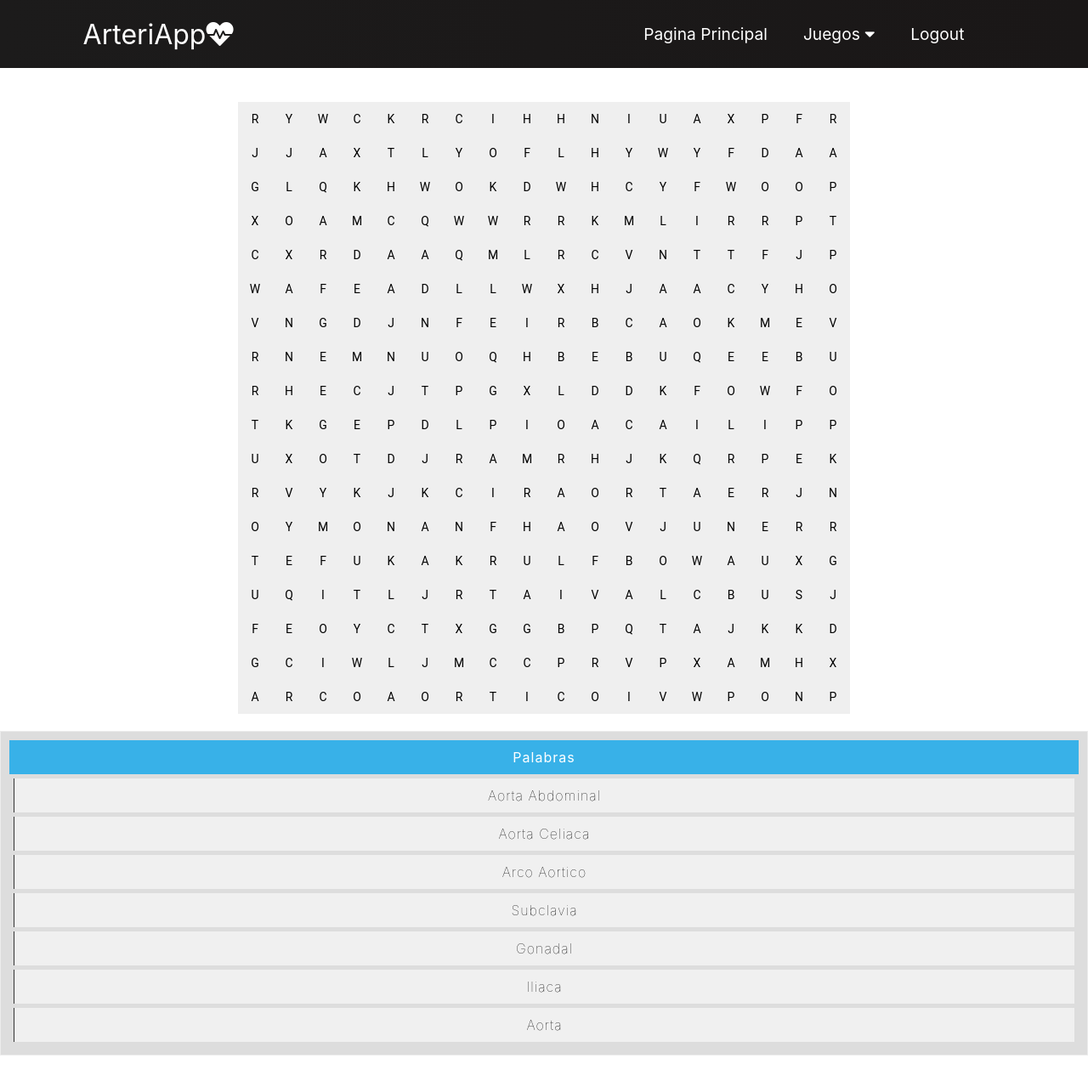
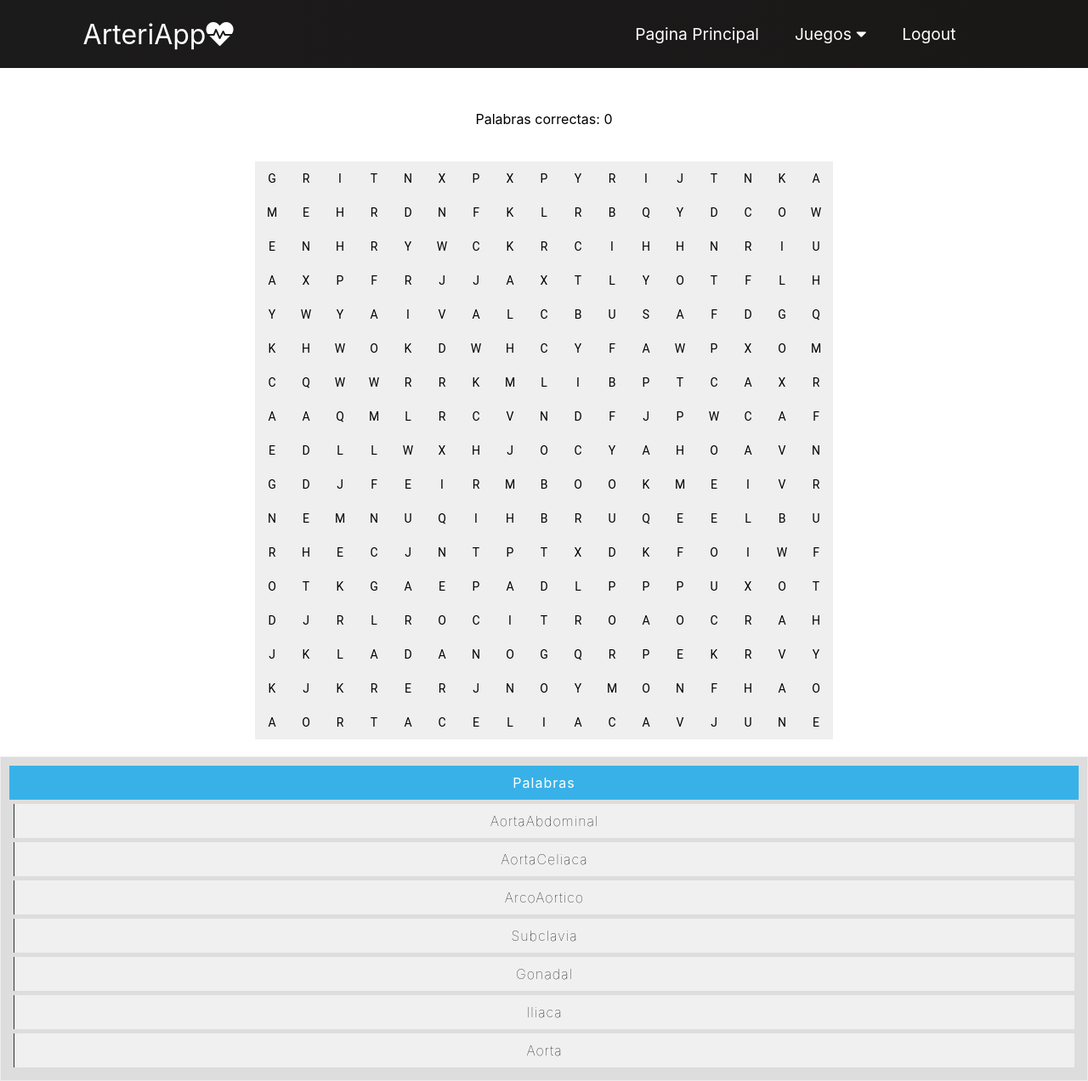
Before and after one commit to jdmejiav/AortApp, a React (Create React App) app: page /wordsearch in a window 1280 px wide. Shown: the whole page at 85% size. Before the commit the page ends 1242 px from the top, so only its background shows below. Built offline with nearby package versions, Linux system fonts and the light colour scheme; no server answers; sample sign-in values are in the browser's storage.

Commit message:
Word search fixes

```diff
--- a/src/components/Navbar.css
+++ b/src/components/Navbar.css
@@ -23,7 +23,7 @@
 
 .nav-menu {
   display: grid;
-  grid-template-columns: repeat(5, auto);
+  grid-template-columns: repeat(6, auto);
   grid-gap: 10px;
   list-style: none;
   text-align: center;
--- a/src/components/wordsearch.js
+++ b/src/components/wordsearch.js
@@ -3,280 +3,16 @@ import "./wordsearch.css";
 
 // Code Taken from https://codepen.io/imdigvijay/full/gqzJKX
 // Modified to work on this project
-/*
-var completeList = [
-  "Andra Pradesh",
-  "Arunachal Pradesh",
-  "Assam",
-  "Bihar",
-  "Chhattisgarh",
-  "Goa",
-  "Gujarat",
-  "Haryana",
-  "Himachal Pradesh",
-  "Jammu and Kashmir",
-  "Jharkhand",
-  "Karnataka",
-  "Kerala",
-  "Madya Pradesh",
-  "Maharashtra",
-  "Manipur",
-  "Meghalaya",
-  "Mizoram",
-  "Nagaland",
-  "Orissa",
-  "Punjab",
-  "Rajasthan",
-  "Sikkim",
-  "Tamil Nadu",
-  "Telagana",
-  "Tripura",
-  "Uttaranchal",
-  "Uttar Pradesh",
-  "West Bengal",
-  "Andaman and Nicobar Islands",
-  "Chandigarh",
-  "Dadar and Nagar Haveli",
-  "Daman and Diu",
-  "Delhi",
-  "Lakshadeep",
-  "Pondicherry",
-  "Hyderabad",
-  "Amaravati",
-  "Itangar",
-  "Dispur",
-  "Patna",
-  "Raipur",
-  "Panaji",
-  "Gandhinagar",
-  "Chandigarh",
-  "Shimla",
-  "Srinagar",
-  "Jammu",
-  "Ranchi",
-  "Bangalore",
-  "Thiruvananthapuram",
-  "Bhopal",
-  "Mumbai",
-  "Imphal",
-  "Shillong",
-  "Aizawi",
-  "Kohima",
-  "Bhubaneshwar",
-  "Chandigarh",
-  "Jaipur",
-  "Gangtok",
-  "Chennai",
-  "Hyderabad",
-  "Agartala",
-  "Dehradun",
-  "Lucknow",
-  "Kolkata",
-  "Capital",
-  "Port Blair",
-  "Chandigarh",
-  "Silvassa",
-  "Daman",
-  "Delhi",
-  "Kavaratti",
-  "Pondicherry",
-  "Afghanistan",
-  "Albania",
-  "Algeria",
-  "Andorra",
-  "Angola",
-  "Argentina",
-  "Armenia",
-  "Australia",
-  "Austria",
-  "Azerbaijan",
-  "Bahrain",
-  "Bangladesh",
-  "Barbados",
-  "Belarus",
-  "Belgium",
-  "Belize",
-  "Benin",
-  "Bhutan",
-  "Bolivia",
-  "Chad",
-  "Chile",
-  "China",
-  "Colombia",
-  "Comoros",
-  "Denmark",
-  "Dominica",
-  "Eritrea",
-  "Estonia",
-  "Eswatini",
-  "Ethiopia",
-  "Fiji",
-  "Finland",
-  "France",
-  "Gabon",
-  "Georgia",
-  "Germany",
-  "Ghana",
-  "Greece",
-  "Grenada",
-  "Guatemala",
-  "Guinea",
-  "Guinea-Bissau",
-  "Guyana",
-  "Haiti",
-  "Honduras",
-  "Hungary",
-  "Iceland",
-  "India",
-  "Indonesia",
-  "Iran",
-  "Iraq",
-  "Ireland",
-  "Israel",
-  "Italy",
-  "Jamaica",
-  "Japan",
-  "Jordan",
-  "Kazakhstan",
-  "Kenya",
-  "Kiribati",
-  "Kosovo",
-  "Kuwait",
-  "Kyrgyzstan",
-  "Laos",
-  "Latvia",
-  "Lebanon",
-  "Lesotho",
-  "Liberia",
-  "Libya",
-  "Liechtenstein",
-  "Lithuania",
-  "Luxembourg",
-  "Madagascar",
-  "Malawi",
-  "Malaysia",
-  "Maldives",
-  "Mali",
-  "Malta",
-  "Mauritania",
-  "Mauritius",
-  "Mexico",
-  "Micronesia",
-  "Moldova",
-  "Monaco",
-  "Mongolia",
-  "Montenegro",
-  "Morocco",
-  "Mozambique",
-  "Myanmar",
-  "Namibia",
-  "Nauru",
-  "Nepal",
-  "Netherlands",
-  "New Zealand",
-  "Nicaragua",
-  "Niger",
-  "Nigeria",
-  "North Macedonia",
-  "Norway",
-  "Oman",
-  "Taiwan",
-  "Tajikistan",
-  "Tanzania",
-  "Thailand",
-  "Togo",
-  "Tonga",
-  "Trinidad and Tobago",
-  "Tunisia",
-  "Turkey",
-  "Turkmenistan",
-  "Tuvalu",
-  "Apple",
-  "Watermelon",
-  "Orange",
-  "Pear",
-  "Cherry",
-  "Strawberry",
-  "Nectarine",
-  "Grape",
-  "Mango",
-  "Blueberry",
-  "Pomegranate",
-  "Plum",
-  "Banana",
-  "Raspberry",
-  "Mandarin",
-  "Jackfruit",
-  "Papaya",
-  "Kiwi",
-  "Pineapple",
-  "Lime",
-  "Lemon",
-  "Apricot",
-  "Grapefruit",
-  "Melon",
-  "Coconut",
-  "Avocado",
-  "Peach",
-  "Great-grandfather",
-  "Great-grandmother",
-  "Great-uncle",
-  "Grandfather",
-  "Grandmother",
-  "Great-aunt",
-  "Uncle",
-  "Aunt",
-  "Father",
-  "Mother",
-  "Sister",
-  "Brother",
-  "Husband",
-  "Wife",
-  "Cousin",
-  "Nephew",
-  "Niece",
-  "Son",
-  "Daughter",
-  "Grandson",
-  "Granddaughter",
-  "Bolt",
-  "Nail",
-  "Screwdriver",
-  "Bradawl",
-  "Handsaw",
-  "Nut",
-  "Screw",
-  "Wrench",
-  "Backsaw",
-  "Mallet",
-  "Hammer",
-  "Hacksaw",
-  "Chainsaw",
-  "Brace",
-  "Toolbox",
-  "Corkscrew",
-  "Plunger",
-  "Stepladder",
-  "Apple",
-  "Orange",
-  "Table",
-  "Elephant",
-  "Total",
-  "Super",
-  "React",
-  "Angular",
-  "Selenium",
-  "Automation",
-];
-*/
+
+
 
 var completeList = [
   "Aorta",
-  "Arco Aortico",
+  "ArcoAortico",
   "Subclavia",
   "Iliaca",
-  "Aorta Abdominal",
-  "Aorta Celiaca",
+  "AortaAbdominal",
+  "AortaCeliaca",
   "Mesenterica",
   "Gonadal",
 ];
@@ -676,6 +412,7 @@ WSGenerator.prototype.TestString = function (testStr) {
   if (reverseMatched) {
     reverseMatchFound = this.isAlreadyFound(reverseStr);
   }
+
   console.log(
     str,
     reverseStr,
@@ -809,6 +546,7 @@ class Row extends React.Component {
 
 //grid.js
 class Grid extends React.Component {
+
   constructor(props) {
     super(props);
 
@@ -819,8 +557,10 @@ class Grid extends React.Component {
     this.selectionStart = this.selectionStart.bind(this);
     this.selectionEnd = this.selectionEnd.bind(this);
     this.hasSelectionStarted = this.hasSelectionStarted.bind(this);
+
     this.state = {
       ws: this.ws,
+      correctWords: 0,
     };
   }
 
@@ -855,6 +595,15 @@ class Grid extends React.Component {
             str.split("").reverse().join("").toLowerCase() ===
               item.text.toLowerCase()
           ) {
+            console.log(this.state.correctWords);
+            const temp = this.state.correctWords+1;
+            console.log(temp)
+            this.setState({ correctWords: temp });
+
+            if (this.state.correctWords == 7) {
+              alert("Felicidades, completaste la sopa de letras");
+            }
+
             item.found = true;
             console.log(item);
           }
@@ -907,6 +656,8 @@ class Grid extends React.Component {
     let toastVisible =
       this.props.ws.wordList.length === this.props.ws.alreadyFound.length;
     return (
+      <div>
+        <div className="center padding-top">Palabras correctas: {this.state.correctWords}</div>
         <div className="wordsearch-container">
           <div className="grid" style={gridStyle}>
             {gridArr.map((row, i) => {
@@ -941,6 +692,7 @@ class Grid extends React.Component {
                 );
               })}
             </ul>
+          </div>
         </div>
       </div>
     );
```
Lines whose indentation alone changed are shown as unchanged.
